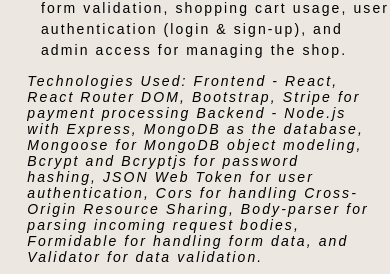
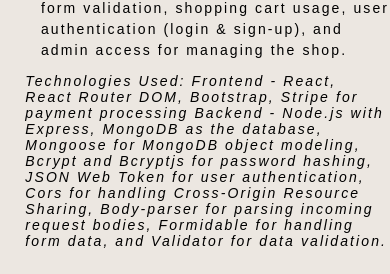
Before and after one commit to rebeccaloaustin/FrontendPortfolio, a React (Create React App) app in the folder frontend/: page /projects in a window 390 px wide. Shown: the part 570-844 px from the top of the page. Built offline with nearby package versions, Linux system fonts and the light colour scheme; no server answers; a web font is replaced by a local one.

Commit message:
fixing mobile header

```diff
--- a/frontend/src/App.css
+++ b/frontend/src/App.css
@@ -105,7 +105,7 @@
   margin-top: 25vh;
 
   @media (max-width: 768px) {
-    margin-left: 6vw;
+    margin-left: 2vw;
     margin-top: 0;
     text-align: center;
   }
@@ -401,14 +401,14 @@
   font-weight: 300;
   font-style: italic;
   max-width: 27%;
-  margin-left: 11%;
+  margin-left: 10.5%;
   position: relative;
   margin-top: -21%;
   margin-bottom: 17%;
 
   @media (max-width: 768px) {
     transform: none;
-    max-width: 94%;
+    min-width: 93%;
     left: -4%;
   }
 }
@@ -426,7 +426,7 @@
   @media (max-width: 768px) {
     transform: none;
     max-width: 94%;
-    left: -4%;
+    left: -2%;
     margin-top: 6%;
   }
 
```
